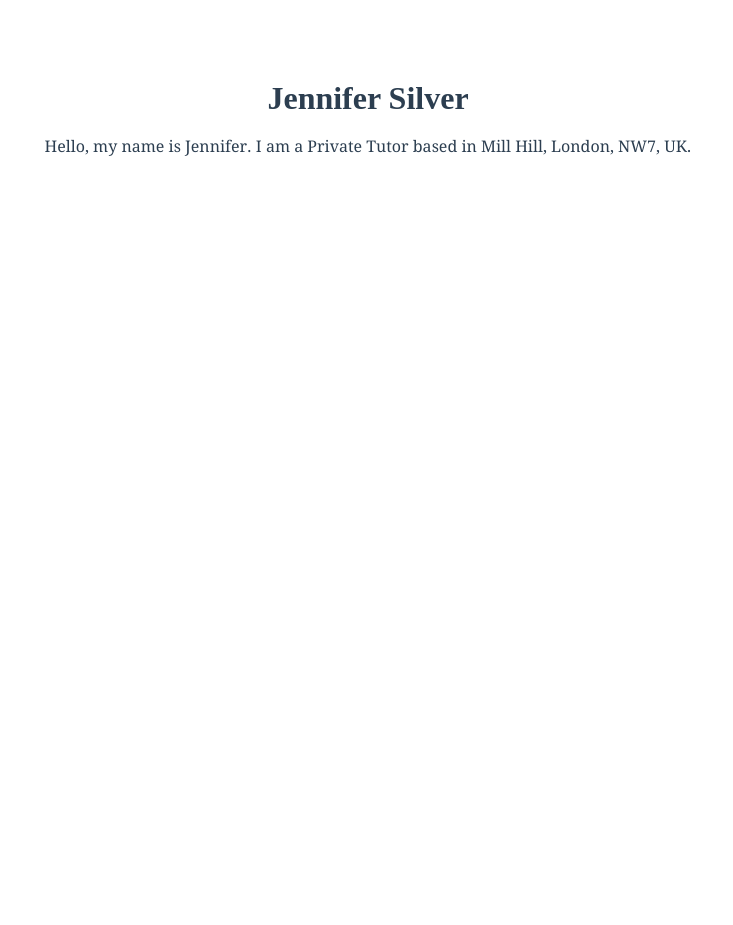
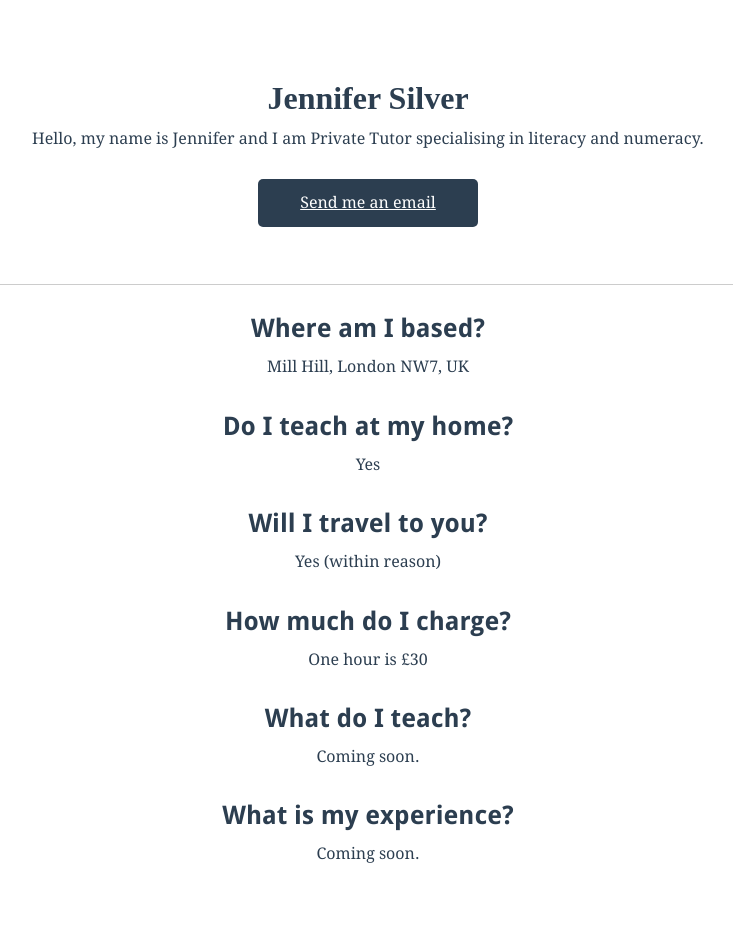
Before and after one commit to adamsilver/jensilver.co.uk, a Jekyll site: the page built from index.md, in a window 1280 px wide. Shown: the whole page, without its empty margins (272-1005 px from the left). Built offline with Jekyll 4.4.1, drawn with Linux system fonts in a browser that asks for light colours; some web fonts are replaced; Markdown is read by kramdown in place of the engine named in the settings; before the commit the page ends 900 px from its top, so only the background shows below that.

Commit message:
Update content

```diff
--- a/assets/css/main.css
+++ b/assets/css/main.css
@@ -138,18 +138,25 @@ h1 {
     text-align: center;
 }
 
+h1 span {
+	position: absolute;
+	left: -999em;
+	top: 0;
+}
+
 h2 {
     font-family: 'droid sans';
 	font-size: 1.6em;
 	margin-top: 1em;
-	margin-bottom: 1em;
+	margin-bottom: 0;
     color: #2c3e50;
+    text-align: center;
 }
 
 p {
     font-size: 1em;
-	margin-bottom: 1.5em;
-	margin-top: 1em;
+	margin-bottom: 1.7em;
+	margin-top: 0.5em;
 	color: #2c3e50;
 	text-align: center;
 }
@@ -177,7 +184,7 @@ a img {
 }
 
 #content {
-	padding: 80px 20px 30px;
+	padding: 80px 0 30px;
 }
 
 #content p {
@@ -200,3 +207,24 @@ a img {
 #content li {
 	color: #2c3e50;
 }
+
+.sendEmail:link,
+.sendEmail:visited {
+	border-radius: 5px;
+	background-color: #2c3e50;
+	color: #fff;
+	padding: 10px;
+	display: block;
+	width: 200px;
+	margin: 0 auto;
+}
+
+.sendEmail:hover,
+.sendEmail:active {
+	background-color: #3E5164;
+}
+
+.main {
+	border-bottom: 1px solid #ccc;
+	padding-bottom: 30px;
+}
--- a/index.md
+++ b/index.md
@@ -8,6 +8,35 @@ layout: default
 </div>
  -->
 
-# Jennifer Silver
+<div class="main">
 
-Hello, my name is Jennifer. I am a Private Tutor based in Mill Hill, London, NW7, UK.
+	<h1>Jennifer Silver <span>Private Tutor based in Mill Hill, London, NW7</span></h1>
+
+	<p>Hello, my name is Jennifer and I am Private Tutor specialising in literacy and numeracy.</p>
+
+	<p><a class="sendEmail" href="mailto:jencsilver+tutoring@gmail.com">Send me an email</a></p>
+</div>
+
+## Where am I based?
+
+Mill Hill, London NW7, UK
+
+## Do I teach at my home?
+
+Yes
+
+## Will I travel to you?
+
+Yes (within reason)
+
+## How much do I charge?
+
+One hour is &#163;30
+
+## What do I teach?
+
+Coming soon.
+
+## What is my experience?
+
+Coming soon.
```
